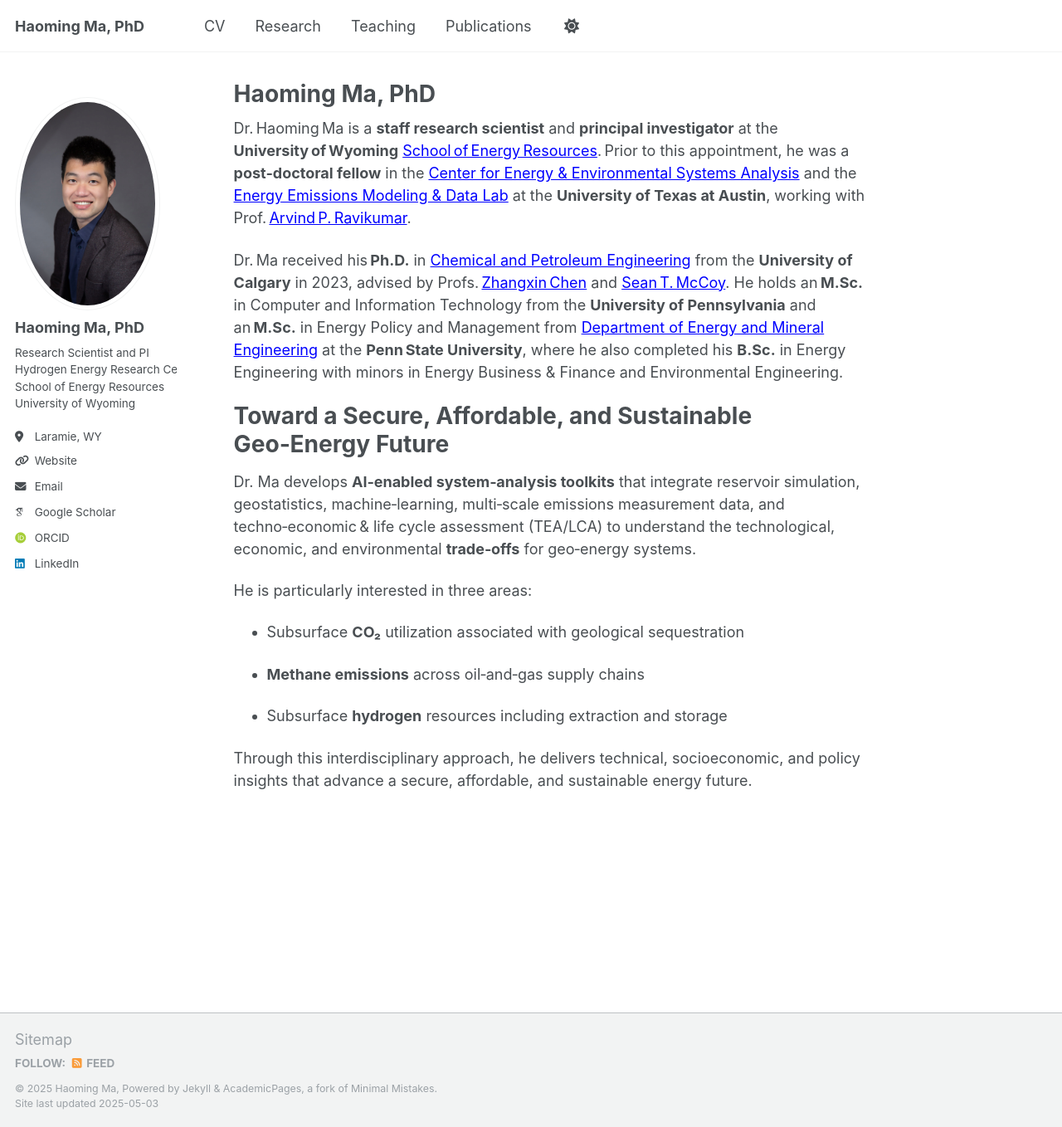
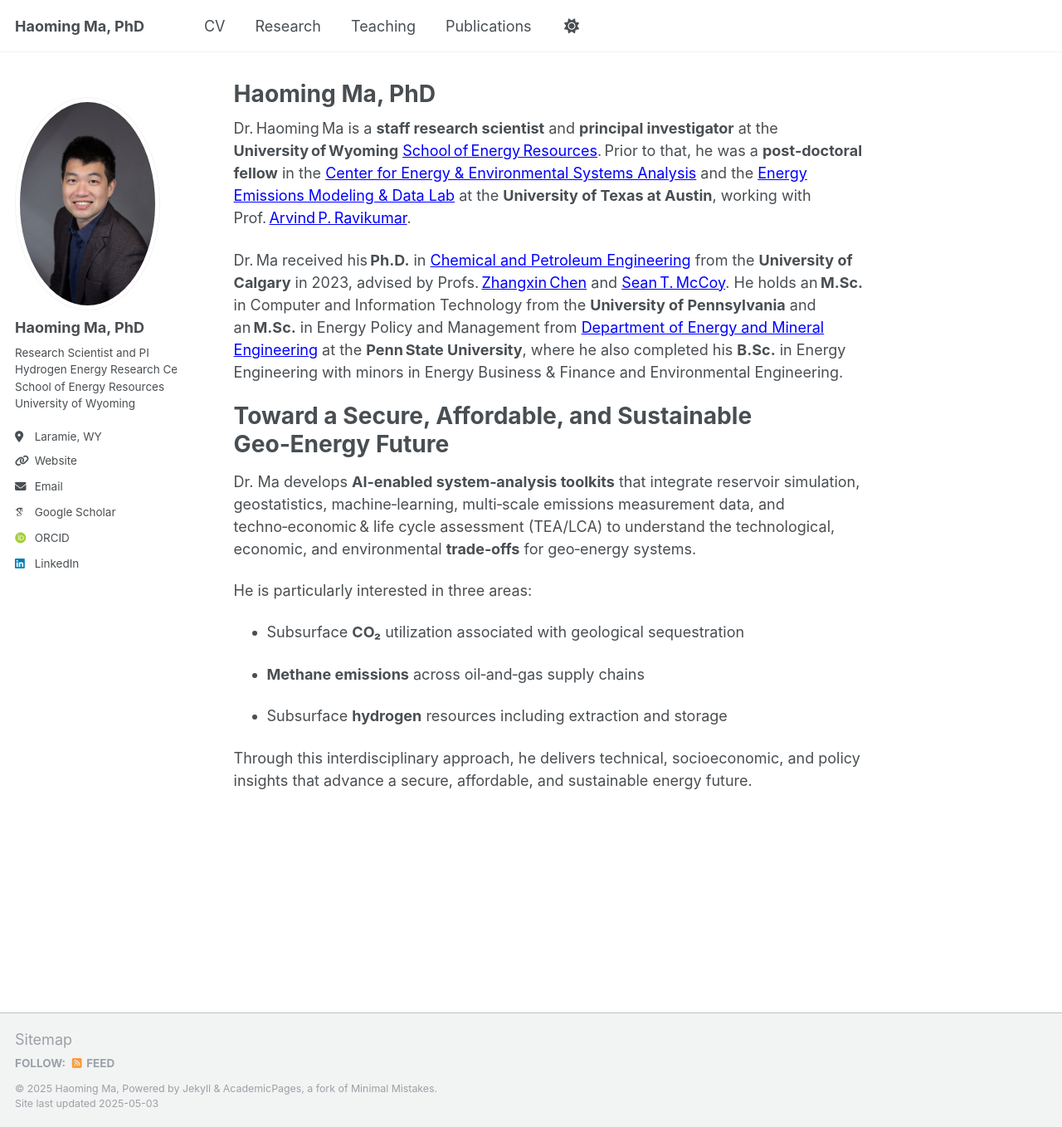
Before and after one commit to haoming-ma/haoming-ma.github.io, a Jekyll site: the page built from _pages/about.md, in a window 1280 px wide and 1358 px high. Shown: the whole window at 83% size. Built offline with Jekyll 4.4.1, drawn with Linux system fonts in a browser that asks for light colours; some web fonts are replaced.

Commit message:
Update about.md

```diff
--- a/_pages/about.md
+++ b/_pages/about.md
@@ -6,7 +6,7 @@ redirect_from:
   - /about/
   - /about.html
 ---
-Dr. Haoming Ma is a **staff research scientist** and **principal investigator** at the **University of Wyoming** [School of Energy Resources](https://www.uwyo.edu/ser). Prior to this appointment, he was a **post‑doctoral fellow** in the [Center for Energy & Environmental Systems Analysis](https://www.ceesa.utexas.edu) and the [Energy Emissions Modeling & Data Lab](https://www.eemdl.utexas.edu/) at the **University of Texas at Austin**, working with Prof. [Arvind P. Ravikumar](https://scholar.google.com/citations?user=JgkvadQAAAAJ&hl=en).
+Dr. Haoming Ma is a **staff research scientist** and **principal investigator** at the **University of Wyoming** [School of Energy Resources](https://www.uwyo.edu/ser). Prior to that, he was a **post‑doctoral fellow** in the [Center for Energy & Environmental Systems Analysis](https://www.ceesa.utexas.edu) and the [Energy Emissions Modeling & Data Lab](https://www.eemdl.utexas.edu/) at the **University of Texas at Austin**, working with Prof. [Arvind P. Ravikumar](https://scholar.google.com/citations?user=JgkvadQAAAAJ&hl=en).
 
 Dr. Ma received his **Ph.D.** in [Chemical and Petroleum Engineering](https://schulich.ucalgary.ca/chemical-petroleum/home) from the **University of Calgary** in 2023, advised by Profs. [Zhangxin Chen](https://scholar.google.ca/citations?user=LWXGc90AAAAJ&hl=en) and [Sean T. McCoy](https://scholar.google.fr/citations?user=puoY4D8AAAAJ&hl=en). He holds an **M.Sc.** in Computer and Information Technology from the **University of Pennsylvania** and an **M.Sc.** in Energy Policy and Management from [Department of Energy and Mineral Engineering](https://www.eme.psu.edu/) at the **Penn State University**, where he also completed his **B.Sc.** in Energy Engineering with minors in Energy Business & Finance and Environmental Engineering.
 
```
